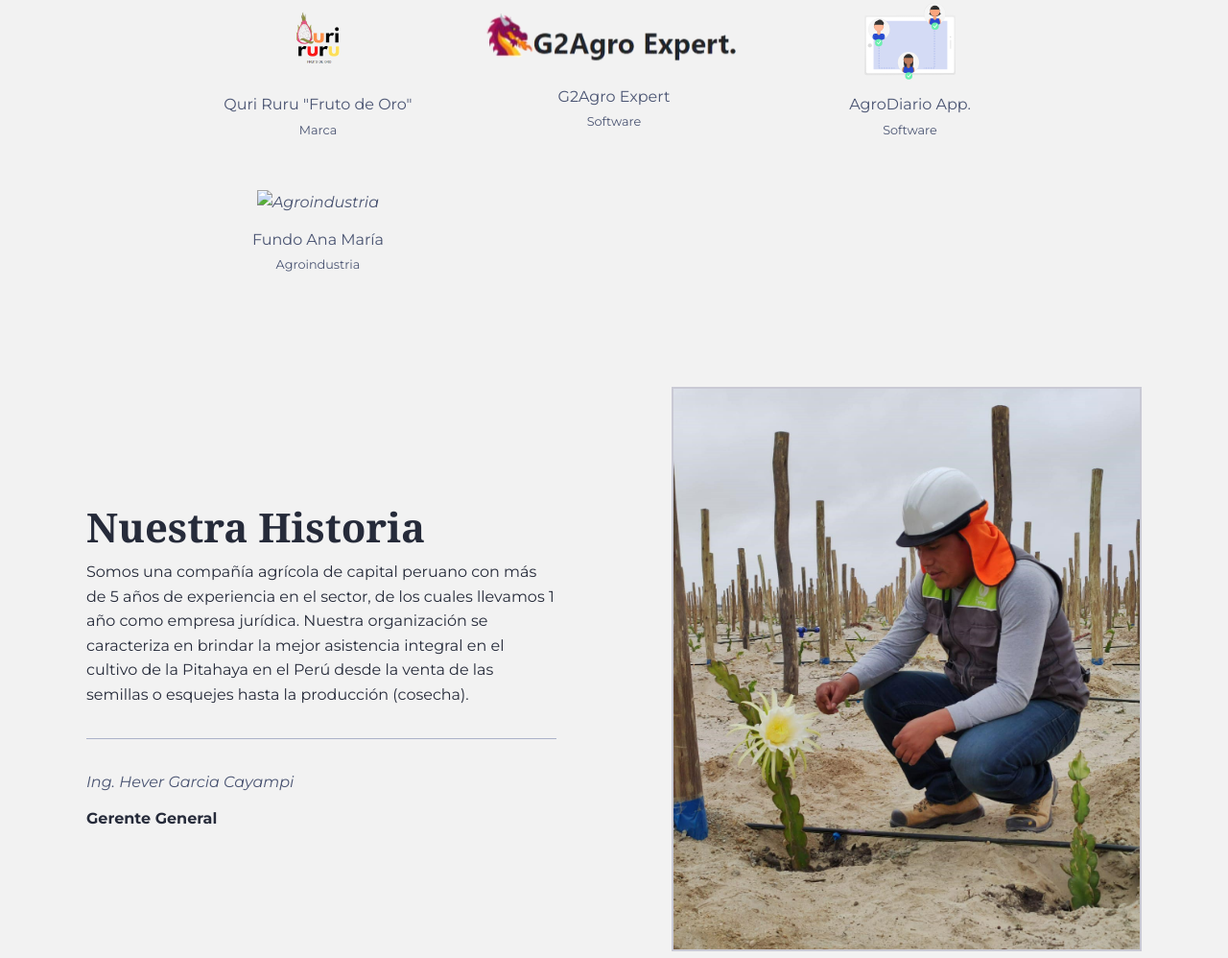
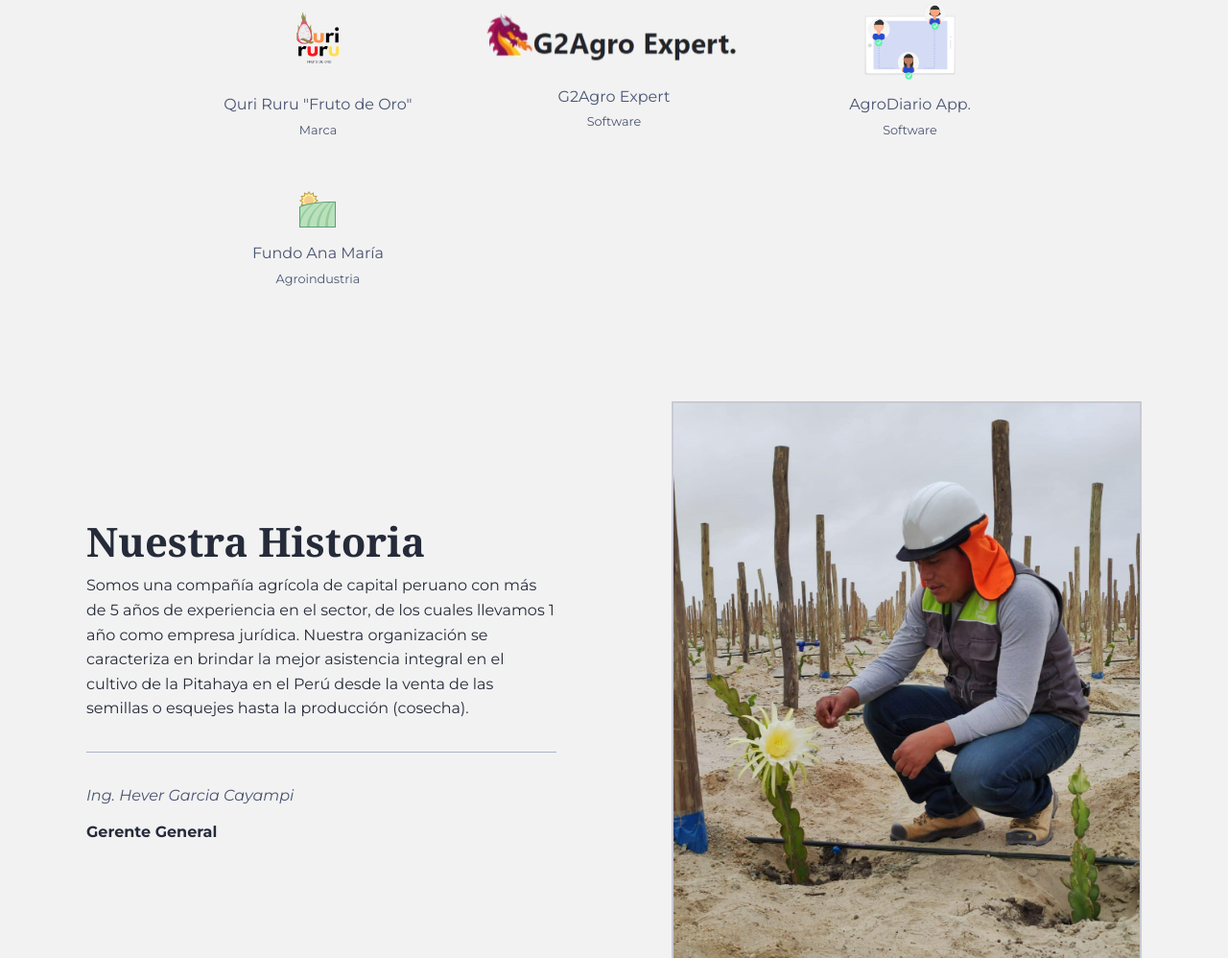
Before and after one commit to modestogarciallacsasac/WebOficial, a plain HTML site: page index.html in a window 1280 px wide. Shown: the part 791-1789 px from the top of the page at 96% size. Drawn offline with nearby package versions, Linux system fonts and the light colour scheme; a web font is replaced by a local one.

Commit message:
img act. path
img act. path

```diff
--- a/index.html
+++ b/index.html
@@ -60,7 +60,7 @@
                     <p><small>Software</small></p>
                 </div>
                 <div class="grid-column span-one-third mb3 reveal-on-scroll is-revealing">
-                    <img class="illustration--small mb1" src="./img/granja.png" alt="Agroindustria">
+                    <img class="illustration--small mb1" src="./img/icons8-campo-40.png" alt="Agroindustria">
                     <p>Fundo Ana María </p>
                     <p><small>Agroindustria</small></p>
                 </div>
```
